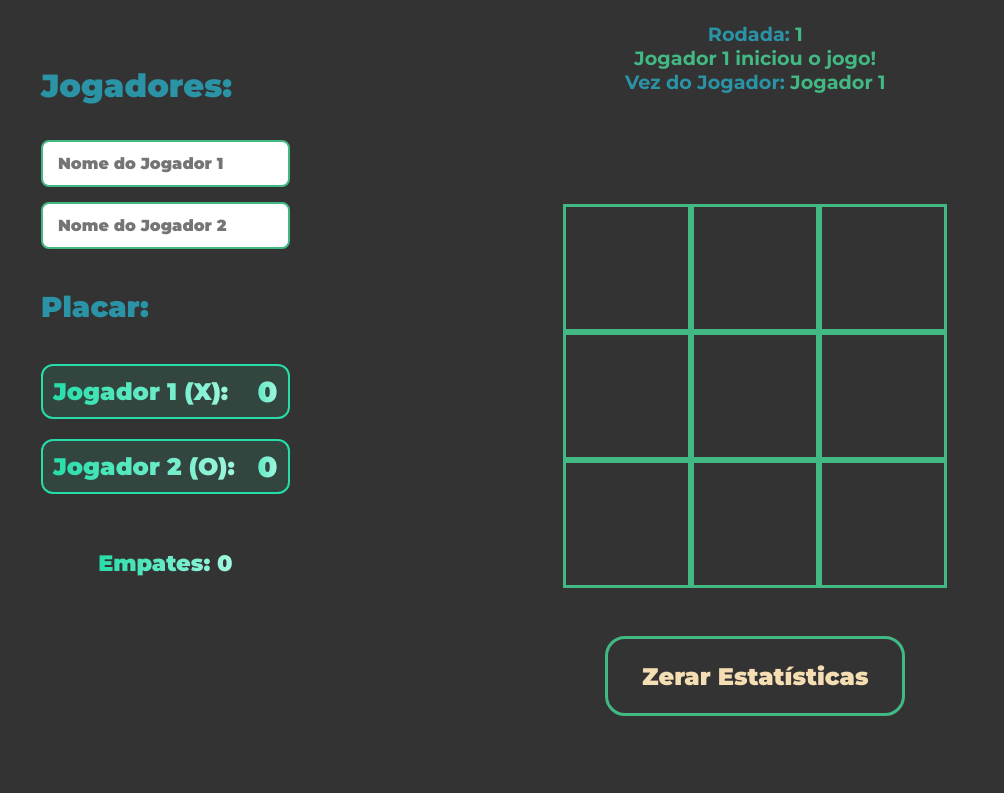
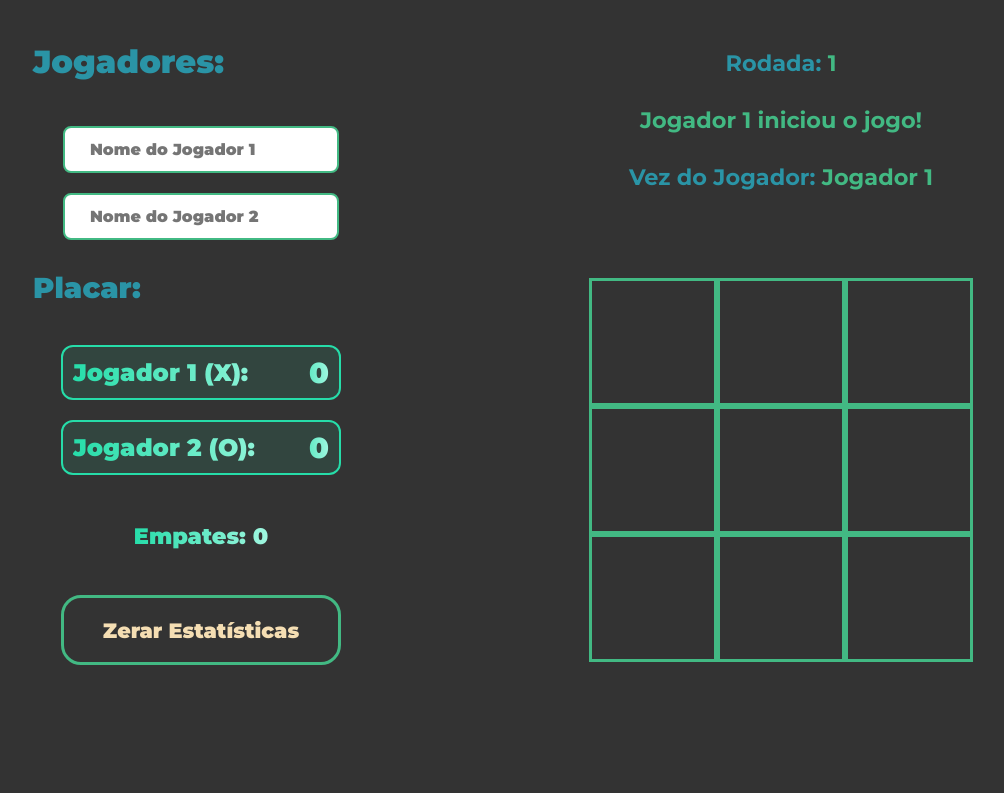
Before and after one commit to CaiaoCesar/Jogo-da-Velha-Vue.js-, a Vue app: page / in a window 1280 px wide. Shown: the part 300-1093 px from the top of the page, without its empty margins (99-1103 px from the left). Built offline with nearby package versions, Linux system fonts and the light colour scheme.

Commit message:
feat: Mudança na estrategia de posicionamento para o botao de zerar estatisticas e melhorias no design para pc.

```diff
--- a/src/App.vue
+++ b/src/App.vue
@@ -5,7 +5,13 @@
 
     <div class="main-game-area">
       <div class="score-section">
-        <ScoreTable ref="scoreTable" @player-names-updated="handlePlayerNamesUpdate"></ScoreTable>
+        <ScoreTable ref="scoreTable" @player-names-updated="handlePlayerNamesUpdate">
+          <template #reset-button>
+            <div class="btn-reset-desktop">
+              <button @click="handleResetButtonClick">Zerar Estatísticas</button>
+            </div>
+          </template>
+        </ScoreTable>
       </div>
 
       <div class="game-section">
@@ -52,6 +58,10 @@ export default {
 
     handleResetGame() {
       this.$refs.scoreTable.resetScore();
+    },
+
+    handleResetButtonClick() {
+      this.$refs.gameBoard.resetGame();
     }
   }
 }
@@ -79,6 +89,8 @@ body {
   color: #2a94a6ff;
   background-color: #333;
   min-height: 100vh;
+  display: flex;
+  justify-content: center;
 }
 
 .app-container {
@@ -87,7 +99,8 @@ body {
   min-height: 100vh;
   padding: 20px;
   max-width: 1400px;
-  margin: 0 auto;
+  width: 100%;
+  align-items: center;
 }
 
 .main-game-area {
@@ -96,42 +109,69 @@ body {
   gap: 30px;
   flex: 1;
   margin: 20px 0;
+  width: 100%;
+  align-items: center;
 }
 
-.score-section,
 .game-section {
   width: 100%;
+  display: flex;
+  justify-content: center;
+  align-items: center; /* ← Adicionar se não existir */
+  flex-direction: column; /* ← Para alinhar verticalmente */
 }
 
-/* ========== LAYOUT PARA TELAS GRANDES ========== */
-@media (min-width: 1024px) {
-  .main-game-area {
-    display: flex;
-    flex-direction: row;
-    align-items: flex-start;
-    gap: 80px;
-    margin: 40px 70px;
+.score-section {
+  width: 100%;
+  display: flex;
+  justify-content: center;
+}
+
+.btn-reset-desktop {
+  display: none;
+}
+
+.my-swal-popup {
+  font-family: "Montserrat", sans-serif !important;
+}
+
+.my-swal-title {
+  font-family: "Montserrat", sans-serif !important;
+  font-weight: 700 !important;
+}
+
+.my-swal-button {
+  font-family: "Montserrat", sans-serif !important;
+  font-weight: 600 !important;
+}
+
+.my-swal-cancel-button {
+  font-family: "Montserrat", sans-serif !important;
+  font-weight: 600 !important;
+}
+
+/* ========== LAYOUT PARA MOBILE ========== */
+@media (max-width: 767px) {
+  .app-container {
+    gap: 5px;
+    padding: 10px;
+    text-align: center;
+    align-items: center;
   }
 
-  .score-section {
-    width: 35%;
-    order: 1;
-    padding: 50px;
-    display: flex;
-    flex-direction: column;
+  .main-game-area {
     gap: 20px;
+    margin: 15px 0;
+    width: 100%;
+    align-items: center;
   }
 
+  /* GARANTE QUE AS SEÇÕES VOLTEM A 100% NO MOBILE */
+  .score-section,
   .game-section {
-    width: 70%;
-    order: 2;
-  }
-
-  .game-section {
-    display: flex;
-    flex-direction: column;
-    justify-content: center;
-    align-items: center;
+    width: 100% !important;
+    max-width: 100% !important;
+    padding: 0 !important;
   }
 }
 
@@ -144,19 +184,83 @@ body {
   .app-container {
     padding: 15px;
   }
+
+  .score-section,
+  .game-section {
+    width: 100%;
+  }
 }
 
-/* ========== LAYOUT PARA MOBILE ========== */
-@media (max-width: 767px) {
-  .app-container {
-    gap: 5px;
-    padding: 10px;
-    text-align: center;
+/* ========== LAYOUT PARA TELAS GRANDES ========== */
+@media (min-width: 1024px) {
+  .main-game-area {
+    display: flex;
+    flex-direction: row;
+    align-items: flex-start;
+    gap: 80px;
+    margin: 40px 0;
+    width: 100%;
+    max-width: 1200px;
+    justify-content: center;
   }
 
-  .main-game-area {
+  .score-section {
+    width: 400px;
+    order: 1;
+    padding: 32px;
+    display: flex;
+    flex-direction: column;
     gap: 20px;
-    margin: 15px 0;
+  }
+
+  .game-section {
+    width: 600px;
+    order: 2;
+    display: flex;
+    flex-direction: column;
+    justify-content: center;
+    align-items: center;
+  }
+
+  .btn-reset-desktop {
+    display: flex;
+    width: 280px;
+    height: 70px;
+    border-radius: 20px;
+    overflow: hidden;
+    border: 3px solid #42b983;
+    cursor: pointer;
+    justify-content: center;
+    align-items: center;
+  }
+
+  .btn-reset-desktop button {
+    font-family: "Montserrat", sans-serif;
+    font-optical-sizing: auto;
+    font-weight: 900;
+    font-style: normal;
+    font-size: 1.3em;
+    width: 100%;
+    height: 100%;
+    color: wheat;
+    background-color: transparent;
+    border: none;
+    cursor: pointer;
+    display: flex;
+    justify-content: center;
+    align-items: center;
+  }
+
+  .btn-reset-desktop:hover {
+    color: #121413c8;
+    background-color: #42b983;
+    border: 3px solid #e0e8e4c8;
+    Transform: scale(1.025);
+  }
+
+  .btn-reset-desktop:hover button {
+    color: #121413c8;
+    background-color: #42b983;
   }
 }
 </style>
--- a/src/components/GameBoard.vue
+++ b/src/components/GameBoard.vue
@@ -13,7 +13,7 @@
     </div>
   </div>
 
-  <div class="btn-restart">
+  <div class="btn-reset-mobile">
     <button @click="resetGame">Zerar Estatísticas</button>
   </div>
 </template>
@@ -202,7 +202,7 @@ export default {
   font-optical-sizing: auto;
   font-weight: 700;
   font-style: normal;
-  font-size: 1.1em;
+  font-size: 1.3em;
   padding: 6px;
   text-align: center;
   min-height: 120px;
@@ -267,19 +267,19 @@ export default {
   }
 }
 
-.btn-restart {
+.btn-reset-mobile {
   display: flex;
-  width: 40%;
+  width: 80%;
+  max-width: 350px;
   height: 80px;
-  margin: auto;
-  margin-bottom: 20px;
+  margin: 20px auto;
   border-radius: 20px;
   overflow: hidden;
   border: 3px solid #42b983;
   cursor: pointer;
 }
 
-.btn-restart button {
+.btn-reset-mobile button {
   font-family: "Montserrat", sans-serif;
   font-optical-sizing: auto;
   font-weight: 900;
@@ -291,16 +291,19 @@ export default {
   background-color: transparent;
   border: none;
   cursor: pointer;
+  display: flex;
+  justify-content: center;
+  align-items: center;
 }
 
-.btn-restart:hover {
+.btn-reset-mobile:hover {
   color: #121413c8;
   background-color: #42b983;
   border: 3px solid #e0e8e4c8;
   Transform: scale(1.025);
 }
 
-.btn-restart:hover button {
+.btn-reset-mobile:hover button {
   color: #121413c8;
   background-color: #42b983;
 }
@@ -317,10 +320,15 @@ export default {
   }
 }
 
+/* ========== TELAS GRANDES ========== */
 @media (min-width: 1024px) {
   .game-info {
-    font-size: 1.2em;
-    min-height: 140px;
+    font-size: 1.4em;
+    min-height: 220px;
+    padding: 25px;
+    display: flex;
+    flex-direction: column;
+    justify-content: space-around;
   }
 
   .board {
@@ -329,9 +337,21 @@ export default {
     margin: 3rem auto;
   }
 
-  .btn-restart {
-    width: 50%;
-    max-width: 300px;
+  .btn-reset-mobile {
+    display: none;
+  }
+}
+
+/* ========== TELAS MUITO GRANDES ========== */
+@media (min-width: 1200px) {
+  .btn-reset {
+    width: 400px;
+    height: 90px;
+    margin: 30px auto; /* ← Manter centralização */
+  }
+
+  .btn-reset button {
+    font-size: 1.7em;
   }
 }
 </style>
--- a/src/components/ScoreTable.vue
+++ b/src/components/ScoreTable.vue
@@ -24,6 +24,10 @@
         </div>
         <div class="draws">
             <p>Empates: {{ scoreDraw }}</p>
+        </div>
+
+        <div class="reset-button-container">
+            <slot name="reset-button"></slot>
         </div>
     </div>
 </template>
@@ -224,6 +228,18 @@ td {
     .draws {
         font-size: 1.3em;
     }
+
+    .main-container{
+        display: flex;
+        justify-content: center;
+    }
+
+    .reset-button-container {
+        width: 100%;
+        display: flex;
+        justify-content: center;
+        margin-top: 20px;
+    }
 }
 
 /* ========== LAYOUT PARA TELAS GRANDES ========== */
@@ -258,20 +274,25 @@ td {
 
     .input-names {
         flex-direction: column;
-        gap: 15px;
+        gap: 20px;
+        margin: 10px 30px;
     }
 
     .input-p1,
     .input-p2 {
         width: 100%;
         max-width: 280px;
-        padding: 12px 15px;
+        padding: 12px 25px;
         font-size: 1em;
     }
 
     .draws {
         font-size: 1.4em;
-        margin-top: 15px;
+        margin-top: 7px;
+    }
+
+    .reset-button-container {
+        margin-top: 25px;
     }
 }
 </style>
```
